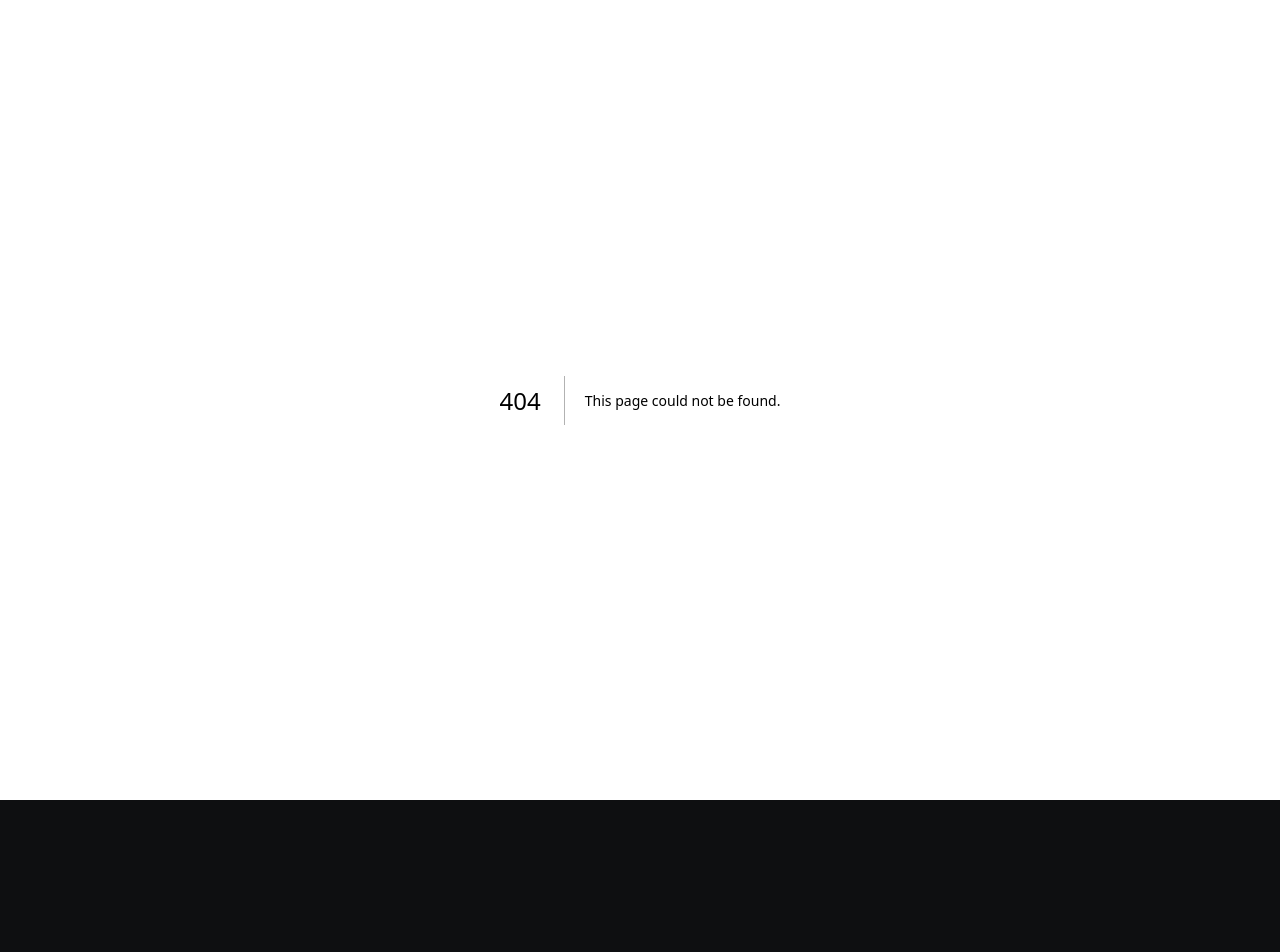
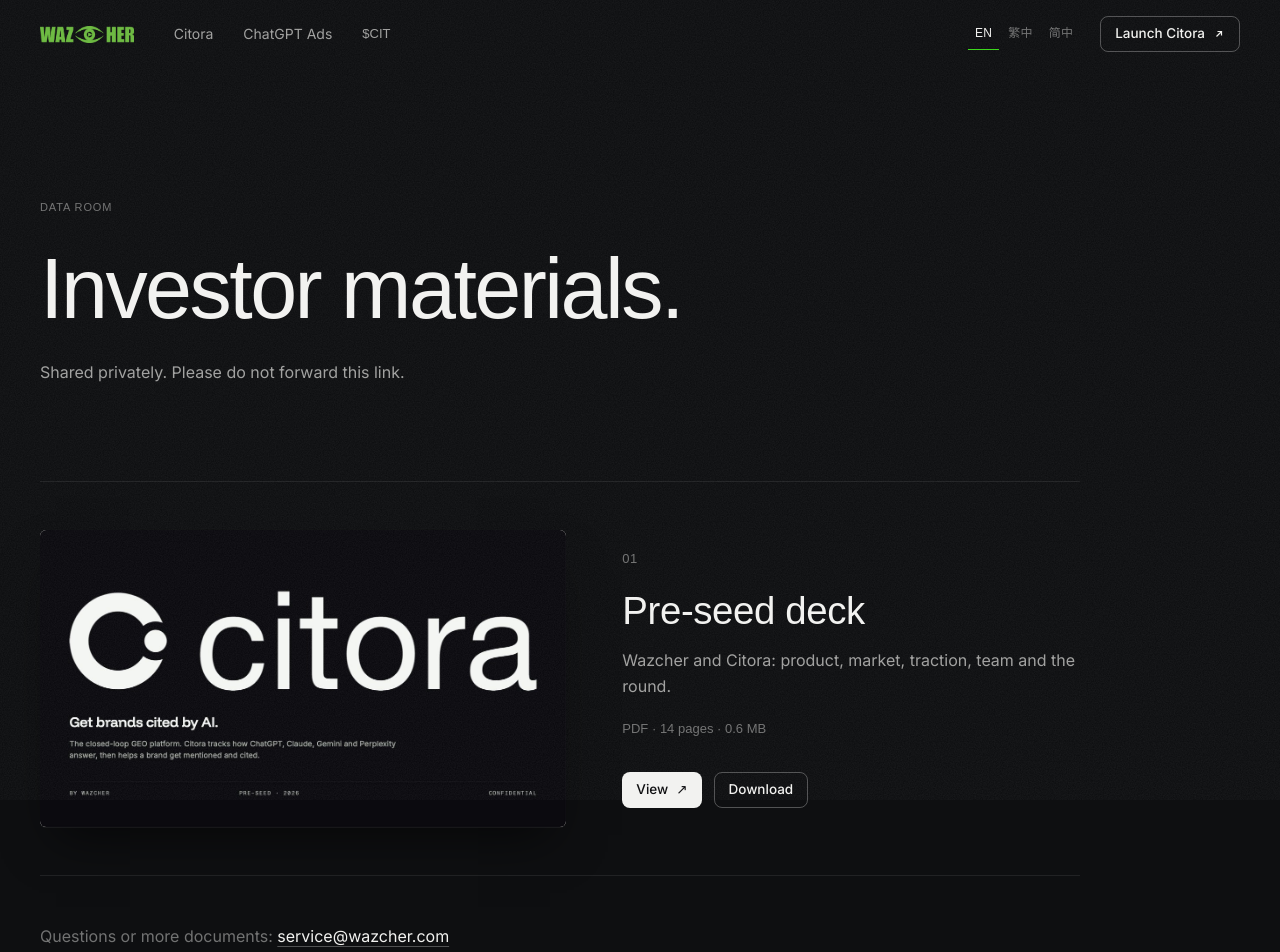
Before and after one commit to richhomiequan93/WazcherAI-V2, a Next.js app: page /dataroom in a window 1280 px wide. Before the commit this address had no page. Shown: the top 952 px of the page. Before the commit the page ends 800 px from the top, so only its background shows below. Built offline with nearby package versions, Linux system fonts and the light colour scheme; a web font is replaced by a local one.

Commit message:
Unlisted /dataroom page with pre-seed deck (view + download), noindex

```diff
--- a/next.config.ts
+++ b/next.config.ts
@@ -2,6 +2,13 @@
 
 const nextConfig: NextConfig = {
   turbopack: {},
+  // The unlisted data room and its files stay out of search engines.
+  async headers() {
+    return [
+      { source: '/dataroom', headers: [{ key: 'X-Robots-Tag', value: 'noindex, nofollow, noarchive' }] },
+      { source: '/dataroom/:path*', headers: [{ key: 'X-Robots-Tag', value: 'noindex, nofollow, noarchive' }] },
+    ];
+  },
   outputFileTracingIncludes: {
     '/llms.txt': ['./citora-sync.mjs'],
   },
--- /dev/null
+++ b/src/app/dataroom/page.tsx
@@ -0,0 +1,12 @@
+import type { Metadata } from 'next';
+import { DataroomPage } from '@/components/SubPages';
+
+// Unlisted: not linked from the nav, footer, sitemap or llms.txt, and kept out of search results.
+export const metadata: Metadata = {
+  title: 'Data room | Wazcher',
+  robots: { index: false, follow: false, nocache: true, googleBot: { index: false, follow: false } },
+};
+
+export default function Page() {
+  return <DataroomPage />;
+}
--- a/src/app/globals.css
+++ b/src/app/globals.css
@@ -2716,3 +2716,79 @@
   --text-2: rgba(10, 30, 6, 0.78);
   --text-3: rgba(10, 30, 6, 0.6);
 }
+
+/* ---------- data room (unlisted /dataroom) ---------- */
+
+.dr-intro {
+  margin-top: 28px;
+  max-width: 560px;
+  color: var(--text-2);
+}
+.dr-list {
+  max-width: 1040px;
+  border-top: 1px solid var(--line);
+}
+.dr-doc {
+  display: grid;
+  grid-template-columns: minmax(0, 1.15fr) minmax(0, 1fr);
+  gap: 56px;
+  align-items: center;
+  padding: 48px 0;
+  border-bottom: 1px solid var(--line);
+}
+.dr-cover {
+  display: block;
+  border-radius: 6px;
+  overflow: hidden;
+  background: #efeee8;
+  box-shadow:
+    0 1px 0 rgba(255, 255, 255, 0.06),
+    0 24px 48px -16px rgba(0, 0, 0, 0.6);
+  transition: transform 0.3s var(--ease);
+}
+.dr-cover:hover {
+  transform: translateY(-3px);
+}
+.dr-cover img {
+  display: block;
+  width: 100%;
+  height: auto;
+}
+.dr-body .idx {
+  display: block;
+  margin-bottom: 20px;
+  color: var(--text-3);
+  font-size: 13px;
+}
+.dr-body h2 {
+  font-family: var(--font-display);
+  font-weight: 400;
+  font-size: clamp(28px, 3vw, 40px);
+  line-height: 1.1;
+  letter-spacing: -0.01em;
+}
+.dr-body p {
+  margin-top: 16px;
+  color: var(--text-2);
+}
+.dr-body .dr-meta {
+  margin-top: 20px;
+  color: var(--text-3);
+  font-size: 13px;
+}
+.dr-actions {
+  display: flex;
+  gap: 12px;
+  margin-top: 32px;
+}
+.dr-contact {
+  margin-top: 48px;
+  color: var(--text-3);
+}
+@media (max-width: 819px) {
+  .dr-doc {
+    grid-template-columns: minmax(0, 1fr);
+    gap: 32px;
+    padding: 36px 0;
+  }
+}
--- a/src/components/SubPages.tsx
+++ b/src/components/SubPages.tsx
@@ -115,6 +115,61 @@
   );
 }
 
+/** Files live in public/dataroom/. Order matches t.dataroom.docs. */
+const DATAROOM_FILES = [
+  { href: '/dataroom/Wazcher-Citora-PreSeed-Deck.pdf', cover: '/dataroom/deck-cover.jpg', pages: 14, size: '0.6 MB' },
+];
+
+function Dataroom({ t }: { t: Dict['dataroom'] }) {
+  return (
+    <section aria-labelledby="dataroom-title">
+      <header className="page-head">
+        <p className="eyebrow">{t.label}</p>
+        <h1 id="dataroom-title" className="h2">{t.title}</h1>
+        <p className="dr-intro">{t.intro}</p>
+      </header>
+      <ul className="dr-list">
+        {t.docs.map((d, i) => {
+          const f = DATAROOM_FILES[i];
+          if (!f) return null;
+          return (
+            <li key={f.href} className="dr-doc">
+              <a className="dr-cover" href={f.href} target="_blank" rel="noopener noreferrer" tabIndex={-1} aria-hidden="true">
+                {/* eslint-disable-next-line @next/next/no-img-element */}
+                <img src={f.cover} alt="" width={1200} height={675} loading="lazy" />
+              </a>
+              <div className="dr-body">
+                <span className="idx num">{pad(i + 1)}</span>
+                <h2>{d.t}</h2>
+                <p>{d.d}</p>
+                <p className="dr-meta num">
+                  PDF · {f.pages} {t.pages} · {f.size}
+                </p>
+                <div className="dr-actions">
+                  <a className="btn btn-primary btn-sm" href={f.href} target="_blank" rel="noopener noreferrer">
+                    {t.view} <span className="arrow" aria-hidden="true">↗</span>
+                  </a>
+                  <a className="btn btn-outline btn-sm" href={f.href} download>
+                    {t.download}
+                  </a>
+                </div>
+              </div>
+            </li>
+          );
+        })}
+      </ul>
+      <p className="dr-contact">
+        {t.contact}
+        <a className="inline-link" href={`mailto:${EMAIL}`}>{EMAIL}</a>
+      </p>
+    </section>
+  );
+}
+
+export function DataroomPage() {
+  return <SubPage>{(t) => <Dataroom t={t.dataroom} />}</SubPage>;
+}
+
 export function FaqPage() {
   return <SubPage>{(t) => <Faq t={t.faq} />}</SubPage>;
 }
--- a/src/components/i18n.ts
+++ b/src/components/i18n.ts
@@ -206,6 +206,18 @@
       ],
     },
   },
+  dataroom: {
+    label: 'Data room',
+    title: 'Investor materials.',
+    intro: 'Shared privately. Please do not forward this link.',
+    view: 'View',
+    download: 'Download',
+    pages: 'pages',
+    docs: [
+      { t: 'Pre-seed deck', d: 'Wazcher and Citora: product, market, traction, team and the round.' },
+    ],
+    contact: 'Questions or more documents: ',
+  },
   close: {
     title: 'Citora is live. $CIT is next.',
     note: 'Investor materials and product walkthroughs on request.',
@@ -403,6 +415,18 @@
       ],
     },
   },
+  dataroom: {
+    label: '資料室',
+    title: '投資人資料。',
+    intro: '僅供私下分享，請勿轉傳此連結。',
+    view: '檢視',
+    download: '下載',
+    pages: '頁',
+    docs: [
+      { t: '種子前輪簡報', d: 'Wazcher 與 Citora：產品、市場、進展、團隊與本輪募資。' },
+    ],
+    contact: '如有問題或需要更多文件：',
+  },
   close: {
     title: 'Citora 已上線，\n下一步是 $CIT。',
     note: '投資人資料與產品導覽，歡迎來信索取。',
@@ -598,6 +622,18 @@
       ],
     },
   },
+  dataroom: {
+    label: '资料室',
+    title: '投资人资料。',
+    intro: '仅限私下分享，请勿转发此链接。',
+    view: '查看',
+    download: '下载',
+    pages: '页',
+    docs: [
+      { t: '种子前轮路演材料', d: 'Wazcher 与 Citora：产品、市场、进展、团队与本轮融资。' },
+    ],
+    contact: '如有问题或需要更多文件：',
+  },
   close: {
     title: 'Citora 已上线，\n下一步是 $CIT。',
     note: '投资人资料和产品演示，欢迎发邮件索取。',
```
Also changed, not shown: public/dataroom/deck-cover.jpg (added), 1 other file (tests, documents, lock files or other folders).
